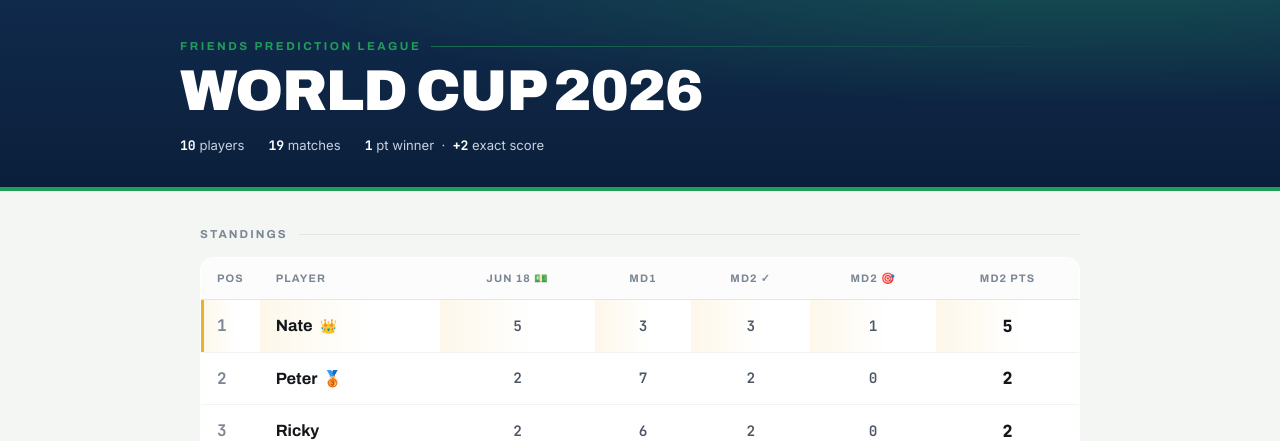
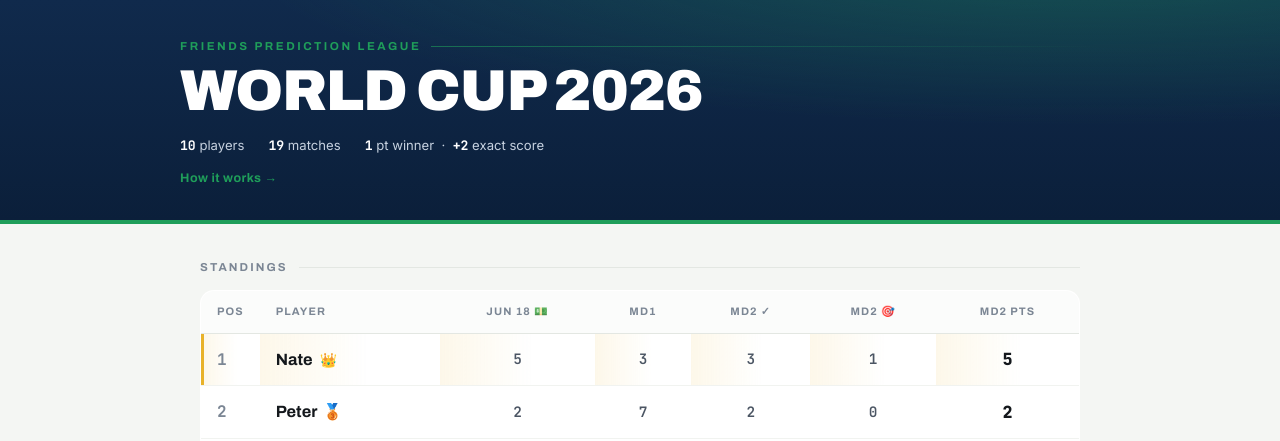
Before and after one commit to nathancordrey/nathancordrey, a Flask app: page /worldcup in a window 1280 px wide. Shown: the top 441 px of the page. Run offline with Flask 3, Linux system fonts and the light colour scheme.

Commit message:
Update worldcup.html

```diff
--- a/templates/worldcup.html
+++ b/templates/worldcup.html
@@ -213,6 +213,7 @@
         <span><b>{{ data.games|length }}</b> matches</span>
         <span><b>{{ scoring.correct_winner }}</b> pt winner &nbsp;·&nbsp; <b>+{{ scoring.exact_score_bonus }}</b> exact score</span>
       </div>
+      <a href="/worldcup/about" style="display:inline-block;margin-top:.9rem;color:var(--pitch);font-family:var(--disp);font-weight:700;font-size:.78rem;letter-spacing:.04em;text-decoration:none">How it works →</a>
     </div>
   </header>
 
```
